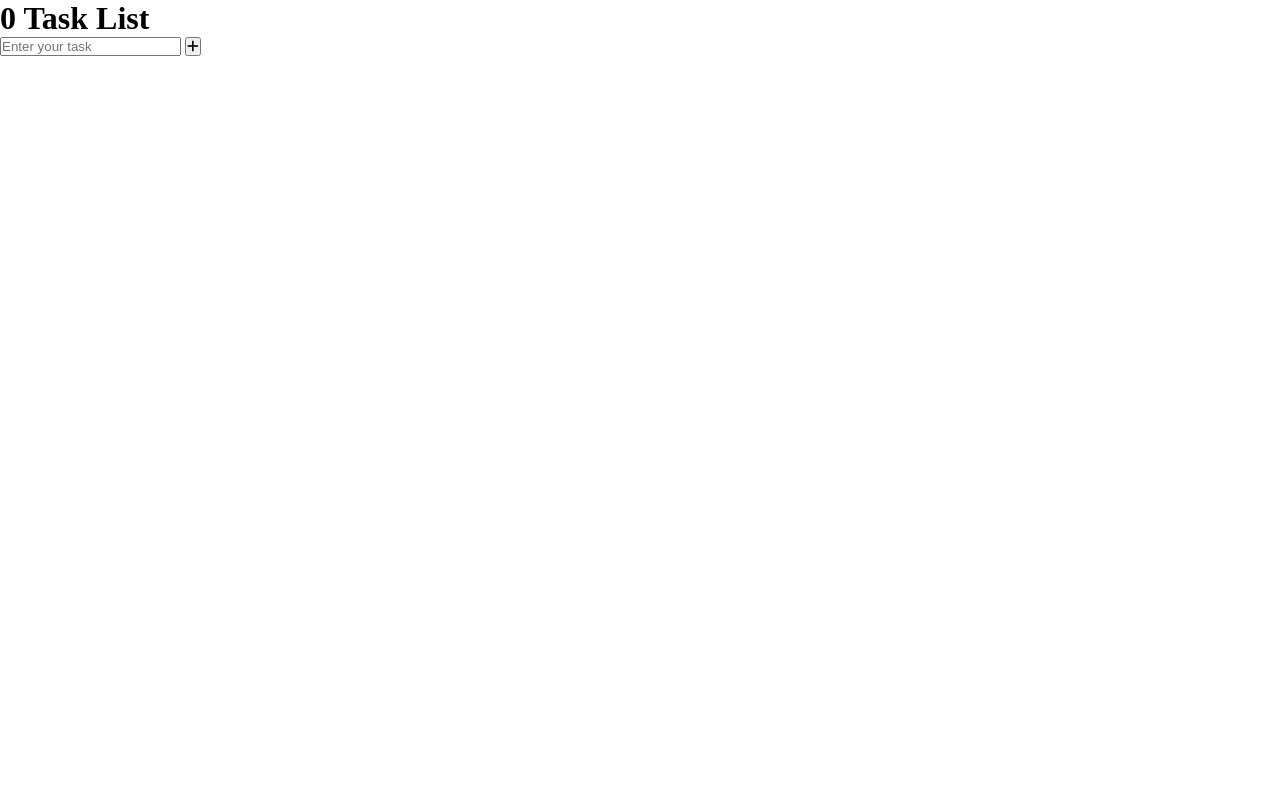
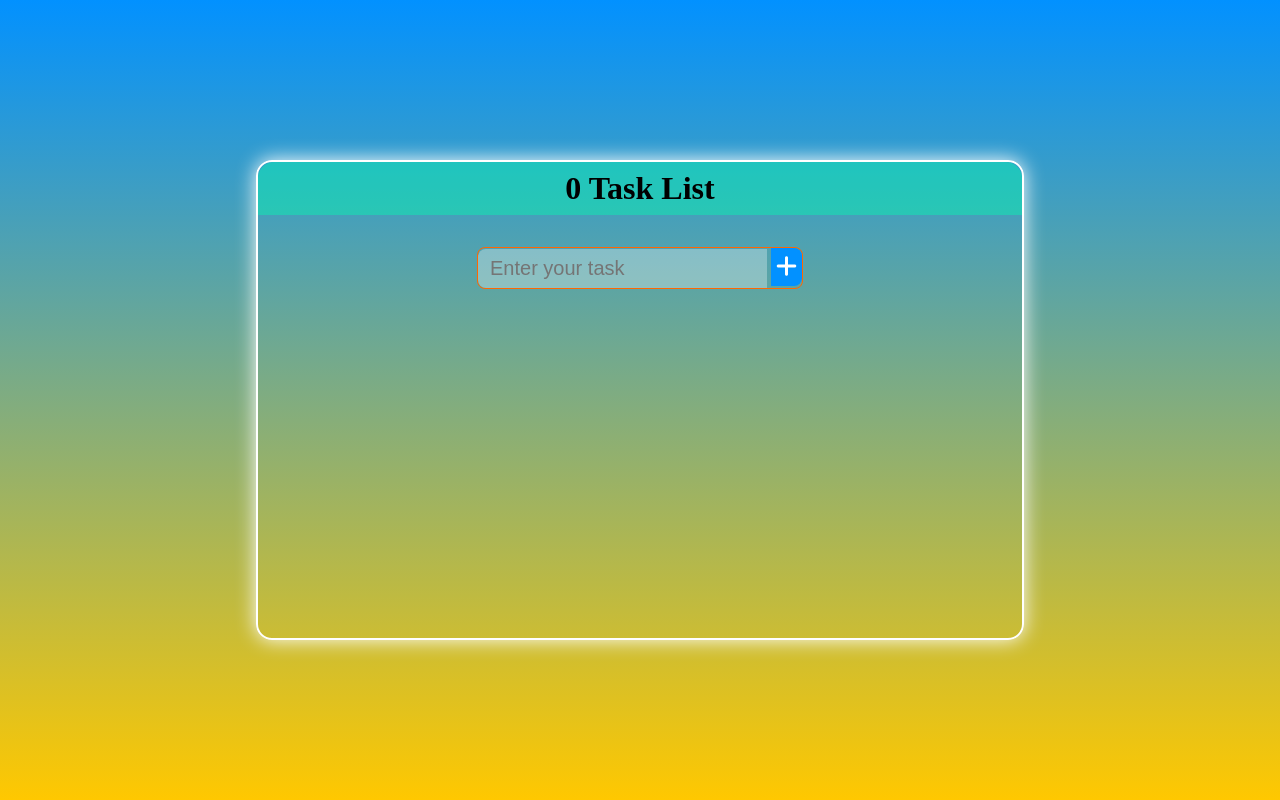
Before and after one commit to Rohit3920/OctaNet-task2--To-Do-List, a plain HTML site: page index.html in a window 1280 px wide. Drawn offline with Linux system fonts and the light colour scheme.

Commit message:
CSS : Basic style are complete

```diff
--- a/style.css
+++ b/style.css
@@ -1,5 +1,62 @@
-*{
+* {
     padding: 0;
     margin: 0;
     box-sizing: border-box;
 }
+
+body {
+    width: 100%;
+    height: 100vh;
+    background: linear-gradient(#0291ff, #ffc800);
+    display: flex;
+    flex-direction: column;
+    flex-grow: 1;
+    justify-content: center;
+    align-items: center;
+}
+
+.container {
+    width: 60%;
+    height: 30rem;
+    max-height: 60rem;
+    display: flex;
+    flex-direction: column;
+    text-align: center;
+    /* justify-content: center; */
+    align-items: center;
+    border: 2px solid white;
+    box-shadow: 0 0 20px white;
+    border-radius: 1em;
+}
+
+.container .header {
+    width: 100%;
+    background-color: rgba(0, 255, 170, 0.404);
+    padding: 0.5em;
+    border-radius: 1em 1em 0 0;
+
+}
+
+.container .insert-task {
+    margin: 2em;
+    border: 1px solid #ff6702;
+    border-radius: 8px;
+}
+
+.container .insert-task input {
+    font-size: 20px;
+    padding: 8px 12px;
+    background-color: rgba(255, 255, 255, 0.3);
+    outline: none;
+    border: none;
+    border-radius: 8px 0 0 8px;
+}
+
+.container .insert-task button {
+    background-color: #0291ff;
+    color: white;
+    font-size: 24px;
+    padding: 5px;
+    border: none;
+    border-radius: 0 8px 8px 0;
+}
```
